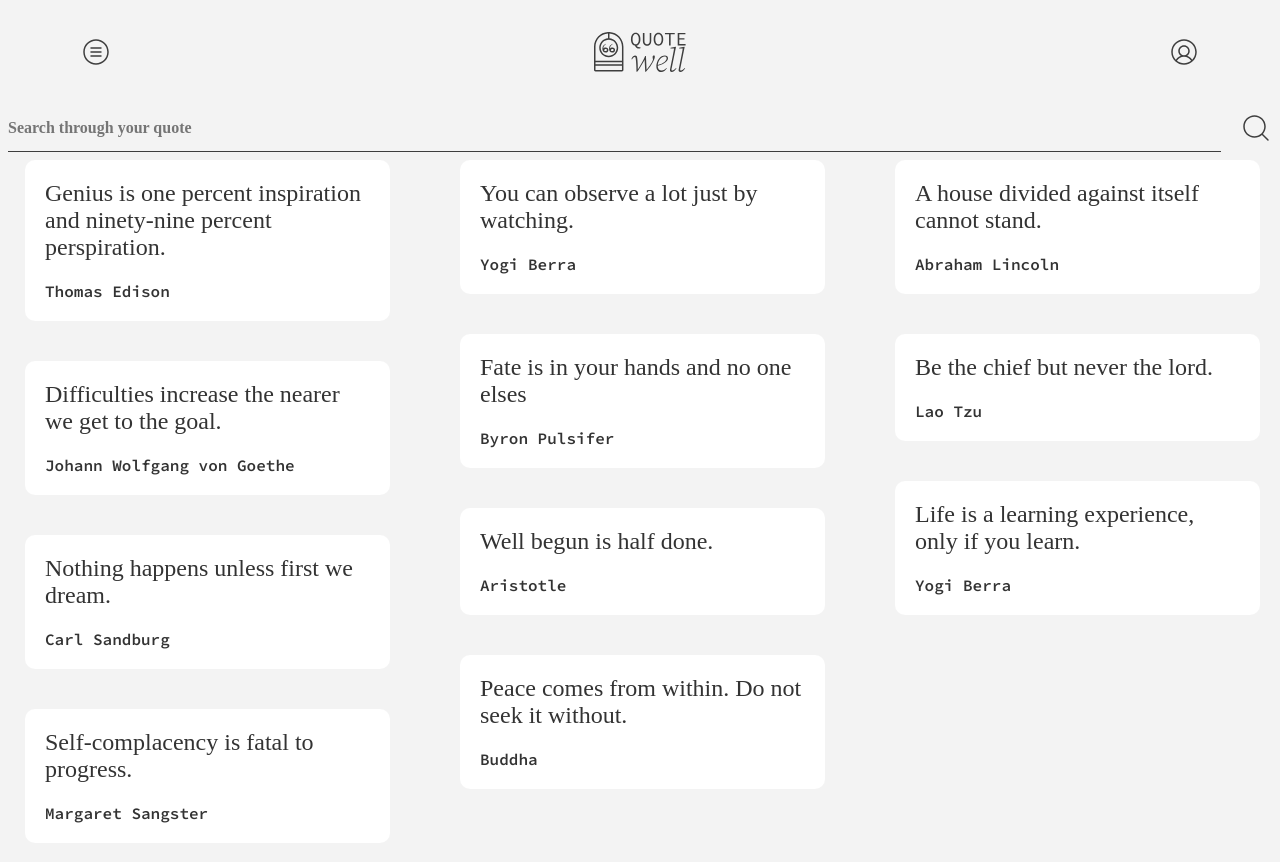
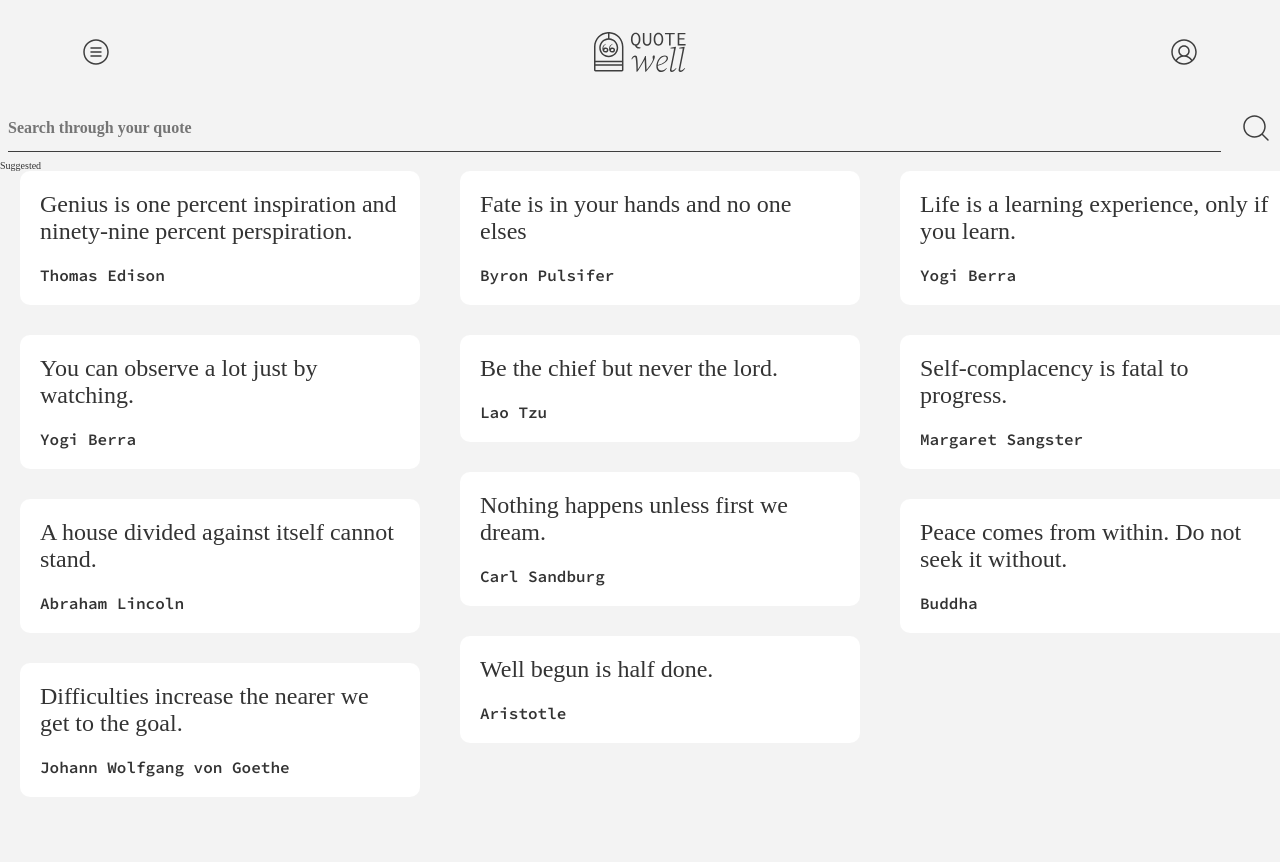
Before and after one commit to MarcoJul/Quote-Typescript, a React (Create React App) app: page / in a window 1280 px wide. Shown: the top 862 px of the page. Built offline with nearby package versions, Linux system fonts and the light colour scheme; no server answers; a web font is replaced by a local one.

Commit message:
style: animation while searching for quotes

```diff
--- a/package.json
+++ b/package.json
@@ -10,8 +10,10 @@
     "@types/node": "^16.11.25",
     "@types/react": "^17.0.39",
     "@types/react-dom": "^17.0.11",
+    "framer-motion": "^6.2.8",
     "react": "^17.0.2",
     "react-dom": "^17.0.2",
+    "react-masonry-component": "^6.3.0",
     "react-masonry-css": "^1.0.16",
     "react-scripts": "5.0.0",
     "typescript": "^4.5.5",
--- a/src/components/QuoteItem.module.css
+++ b/src/components/QuoteItem.module.css
@@ -1,9 +1,10 @@
 .card {
   background-color: #fff;
   border-radius: 1rem;
-  margin: 0 2rem;
+  margin: 0 2rem 3rem;
   list-style-type: none;
   padding: 2rem;
+  width: 40rem;
 }
 
 .text {
--- a/src/components/QuoteItem.tsx
+++ b/src/components/QuoteItem.tsx
@@ -1,3 +1,4 @@
+import { AnimatePresence, motion } from "framer-motion";
 import React from "react";
 
 import classes from "./QuoteItem.module.css";
@@ -10,10 +11,17 @@ interface QuoteItemProps {
 
 const QuoteItem: React.FC<QuoteItemProps> = (props) => {
   return (
-    <li className={classes.card}>
+    <motion.li
+      layout
+      initial={{ opacity: 0 }}
+      animate={{ opacity: 1 }}
+      exit={{ opacity: 0 }}
+      transition={{ duration: 0.6 }}
+      className={classes.card}
+    >
       <p className={classes.text}>{props.text}</p>
       <p className={classes.author}>{props.author}</p>
-    </li>
+    </motion.li>
   );
 };
 
--- a/src/components/QuoteList.module.css
+++ b/src/components/QuoteList.module.css
@@ -1,9 +1,10 @@
 .myMasonryGrid {
-  display: -webkit-box; /* Not needed if autoprefixing */
-  display: -ms-flexbox; /* Not needed if autoprefixing */
+  display: -webkit-box;
+  display: -ms-flexbox;
   display: flex;
-  margin-left: -2.5rem; /* gutter size offset */
+  margin-left: -2.5rem;
 }
+
 .myMasonryGridColumn {
   padding-left: 3rem; /* gutter size */
   background-clip: padding-box;
@@ -12,3 +13,21 @@
 .myMasonryGridColumn > li {
   margin-bottom: 4rem;
 }
+/* .masonry {
+  display: -webkit-box;
+  display: flex;
+  -webkit-box-orient: vertical;
+  -webkit-box-direction: normal;
+  flex-flow: column wrap;
+  width: 100%;
+  height: auto;
+} */
+/* .container {
+  column-count: 4;
+  column-gap: 10px;
+} */
+.container {
+  display: flex;
+  flex-direction: column;
+  flex-wrap: wrap;
+}
--- a/src/components/QuoteList.tsx
+++ b/src/components/QuoteList.tsx
@@ -2,14 +2,16 @@ import QuoteItem from "./QuoteItem";
 import Masonry from "react-masonry-css";
 
 import classes from "./QuoteList.module.css";
-import { useContext } from "react";
+import { useContext, useState } from "react";
 import SearchContext from "../store/seach-context";
+import { AnimatePresence, motion } from "framer-motion";
 
 interface QuoteListProps {
   items: { id: string; text: string; author: string }[];
 }
 
 const QuoteList: React.FC<QuoteListProps> = (props) => {
+  const [containerHeight, setContainerHeight] = useState("50rem");
   const { searchInput } = useContext(SearchContext);
 
   const arrInputs = searchInput.includes(" ")
@@ -33,25 +35,48 @@ const QuoteList: React.FC<QuoteListProps> = (props) => {
     filteredQuotes = filterSearch(trimArr);
   } else filteredQuotes = props.items;
 
-  console.log(filteredQuotes);
+  console.log(filteredQuotes.length);
+
+  // if (filteredQuotes.length) {
+  // }
+  // setContainerHeight("80rem");
+
+  const masonryClass = {
+    width: "10rem",
+    height: containerHeight,
+  };
 
   return (
-    <Masonry
-      breakpointCols={3}
-      className={classes.myMasonryGrid}
-      columnClassName={classes.myMasonryGridColumn}
+    // <Masonry
+    //   className={classes.myMasonryGrid}
+    //   columnClassName={classes.myMasonryGridColumn}
+    //   breakpointCols={3}
+    // >
+    <motion.ul
+      className={classes.container}
+      style={{
+        height: `${
+          filteredQuotes.length < 5
+            ? filteredQuotes.length
+            : filteredQuotes.length - 4
+        }0rem`,
+        width: "10rem",
+      }}
     >
+      <AnimatePresence>
         {filteredQuotes.map((item) => {
           return (
             <QuoteItem
+              key={item.id}
               id={item.id}
-            key={item.id}
               text={item.text}
               author={item.author}
             />
           );
         })}
-    </Masonry>
+      </AnimatePresence>
+    </motion.ul>
+    // </Masonry>
   );
 };
 
--- a/src/components/SuggestedQuote.tsx
+++ b/src/components/SuggestedQuote.tsx
@@ -16,7 +16,7 @@ const SuggestedQuote: React.FC = () => {
     fetchQuote();
   }, []);
 
-  return <div>{}</div>;
+  return <div>Suggested</div>;
 };
 
 export default SuggestedQuote;
```
Also changed, not shown: 1 other file (tests, documents, lock files or other folders). Lines whose indentation alone changed are shown as unchanged.
